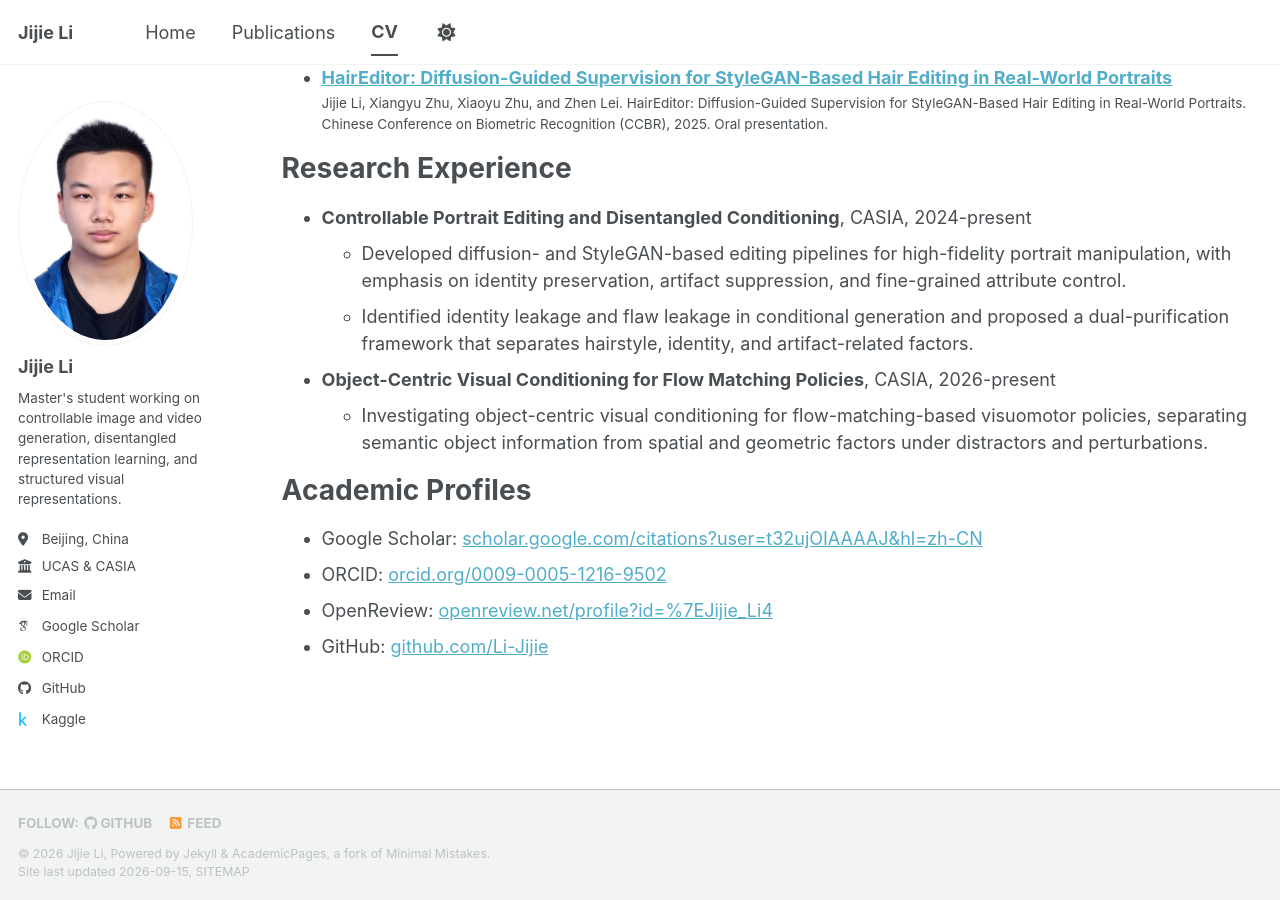
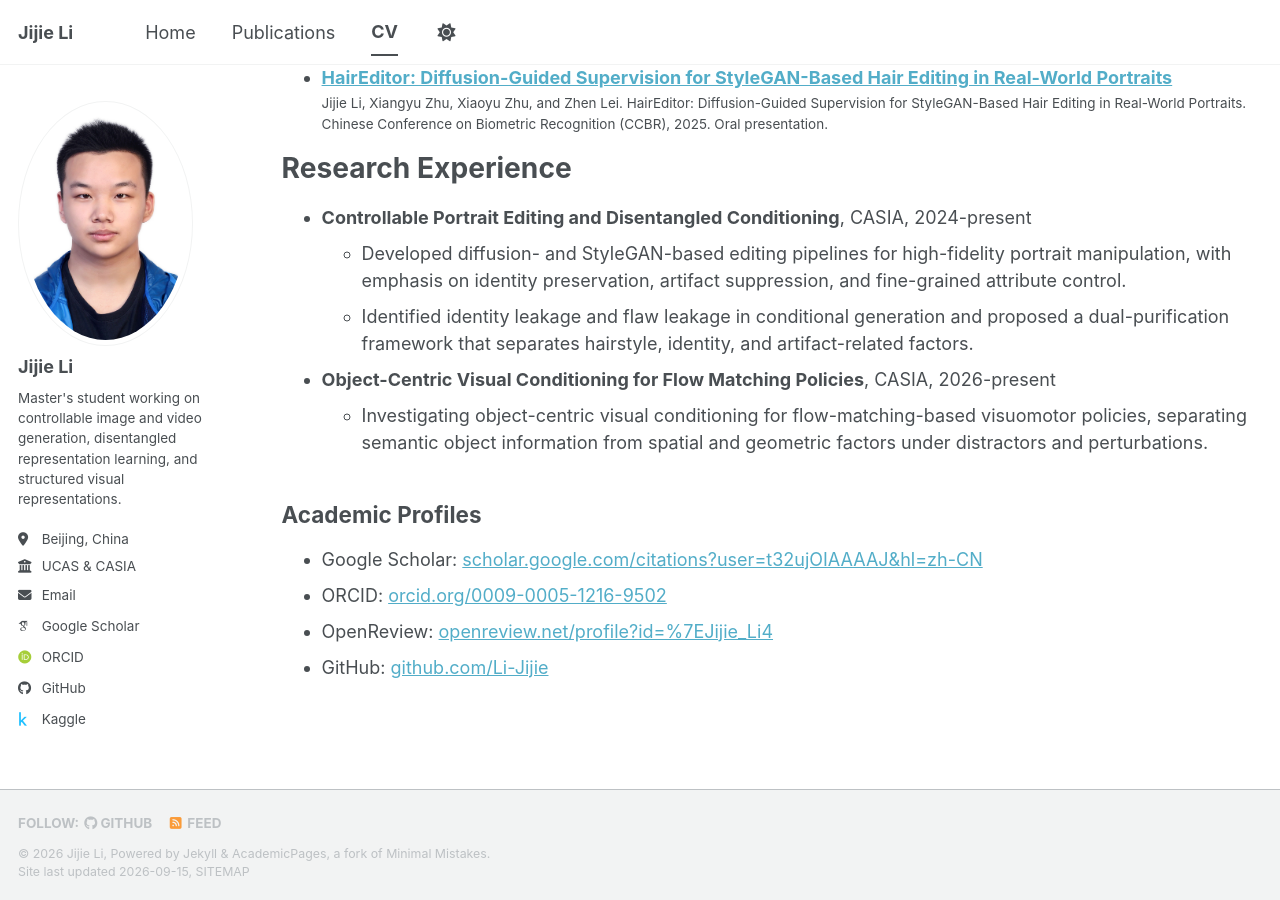
Before and after one commit to Li-Jijie/Li-Jijie.github.io, a Jekyll site: the page built from _pages/cv.md, in a window 1280 px wide and 900 px high, scrolled down 692 px. Built offline with Jekyll 4.4.1, drawn with Linux system fonts in a browser that asks for light colours; some web fonts are replaced; a script bundle is joined from its source files by our own code; library files that are not in the unit come from our copies.

Commit message:
Update cv.md

```diff
--- a/_pages/cv.md
+++ b/_pages/cv.md
@@ -32,8 +32,9 @@
 * **Object-Centric Visual Conditioning for Flow Matching Policies**, CASIA, 2026-present
   * Investigating object-centric visual conditioning for flow-matching-based visuomotor policies, separating semantic object information from spatial and geometric factors under distractors and perturbations.
 
-Academic Profiles
-======
+
+<h2>Academic Profiles</h2>
+
 * Google Scholar: [scholar.google.com/citations?user=t32ujOIAAAAJ&hl=zh-CN](https://scholar.google.com/citations?user=t32ujOIAAAAJ&hl=zh-CN)
 * ORCID: [orcid.org/0009-0005-1216-9502](https://orcid.org/0009-0005-1216-9502)
 * OpenReview: [openreview.net/profile?id=%7EJijie_Li4](https://openreview.net/profile?id=%7EJijie_Li4)
```
